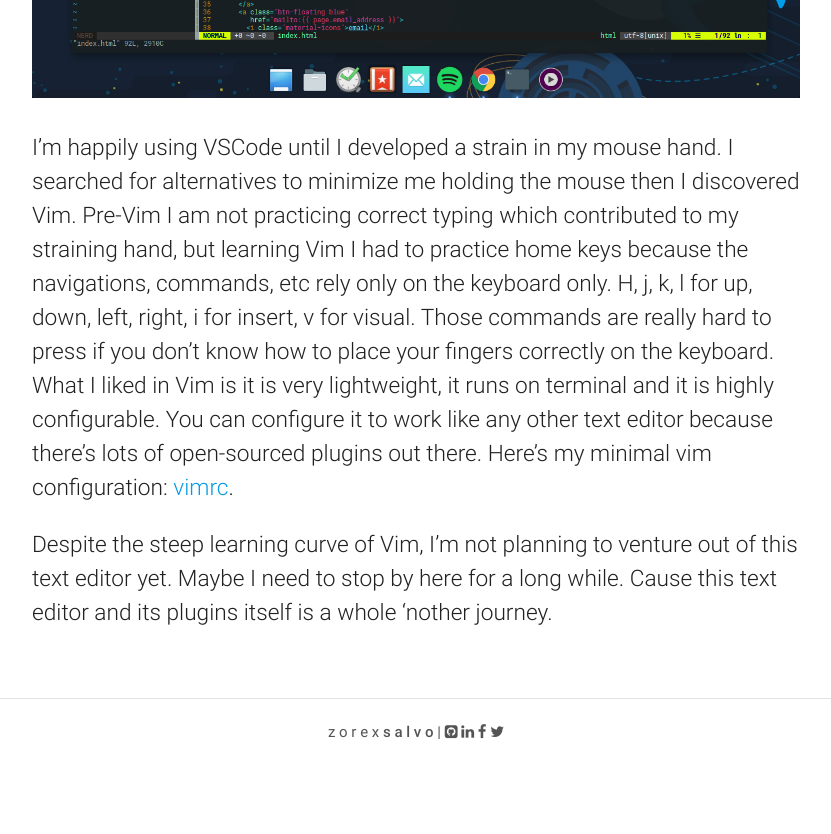
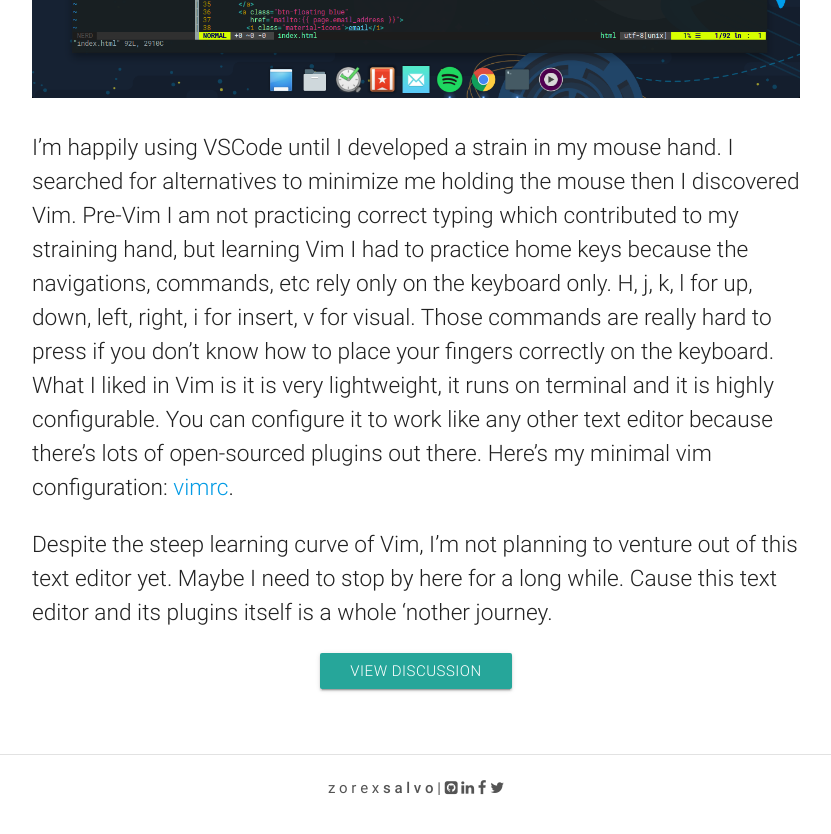
Before and after one commit to zorexsalvo/zorexsalvo.com, a Jekyll site: the page built from _posts/2017-07-01-my-journey-to-the-vast-world-of-text-editors.md, in a window 1280 px wide and 900 px high, scrolled down 2447 px. Shown: the top 834 px of the window, without its empty margins (224-1055 px from the left). Built offline with Jekyll 4.4.1, drawn with Linux system fonts in a browser that asks for light colours; nearby versions of some CDN libraries.

Commit message:
Add link for the dev.to discussion

```diff
--- a/_layouts/post.html
+++ b/_layouts/post.html
@@ -19,7 +19,16 @@
 </div>
 <div class="container blog flow-text">
   {{ content }}
+
+  {% if page.discussion %}
+  <div class="row center">
+    <div class="col s12">
+      <a class="waves-effect waves-light btn center" href="{{ page.discussion }}">View Discussion</a>
+    </div>
+  </div>
+  {% endif %}
 </div>
+
 <div class="container">
   {% include footer.html %}
 </div>
--- a/_posts/2017-07-01-my-journey-to-the-vast-world-of-text-editors.md
+++ b/_posts/2017-07-01-my-journey-to-the-vast-world-of-text-editors.md
@@ -3,6 +3,7 @@
 image_path: img/text-editor-map.jpg
 title: My Journey to the Vast World of Text Editors
 short_description: My journey from using the humble notepad to a powerful ide to a simple but highly configurable text editor.
+discussion: https://dev.to/zorexsalvo/my-journey-to-the-vast-world-of-text-editors/comments
 published: true
 ---
 Let’s start with the text editors that I used since the beginning of my programming journey.
```
